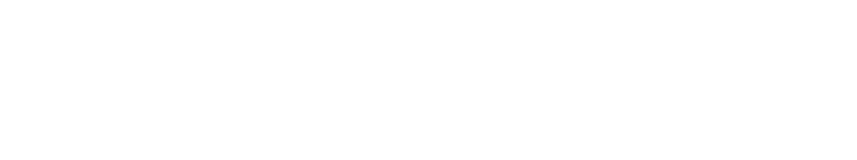
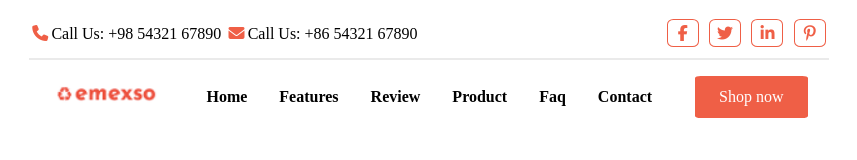
Before and after one commit to Marijus84/emexso-page-task, a plain HTML site: page index.html in a window 1280 px wide. Shown: the whole page, without its empty margins (211-1068 px from the left). Drawn offline with nearby package versions, Linux system fonts and the light colour scheme.

Commit message:
implement header

```diff
--- a/index.html
+++ b/index.html
@@ -9,12 +9,43 @@
       href="https://cdnjs.cloudflare.com/ajax/libs/normalize/8.0.1/normalize.min.css"
     />
     <link rel="stylesheet" href="styles/style.css" />
+    <script src="https://use.fontawesome.com/9c98694633.js"></script>
     <title>Emexso page</title>
   </head>
   <body>
+    <div class="main-container">
       <header>
-      <div class="contacts"></div>
-      <nav></nav>
+        <div class="contacts">
+          <div>
+            <i class="fa fa-phone" aria-hidden="true"></i>Call Us: +98 54321
+            67890 <i class="fa fa-envelope" aria-hidden="true"></i>Call Us: +86
+            54321 67890
+          </div>
+          <div>
+            <i class="fa fa-facebook square-border" aria-hidden="true"></i>
+            <i class="fa fa-twitter square-border" aria-hidden="true"></i>
+            <i class="fa fa-linkedin square-border" aria-hidden="true"></i>
+            <i class="fa fa-pinterest-p square-border" aria-hidden="true"></i>
+          </div>
+        </div>
+        <nav>
+          <div>
+            <a href="#"><img src="/assets/logo.png" alt="emexso logo" /></a>
+          </div>
+          <div>
+            <ul>
+              <li><a href="#" target="_blank">Home</a></li>
+              <li><a href="#" target="_blank">Features</a></li>
+              <li><a href="#" target="_blank">Review</a></li>
+              <li><a href="#" target="_blank">Product</a></li>
+              <li><a href="#" target="_blank">Faq</a></li>
+              <li><a href="#" target="_blank">Contact</a></li>
+            </ul>
+          </div>
+          <div>
+            <a href="#"><button>Shop now</button></a>
+          </div>
+        </nav>
       </header>
       <main>
         <section class="promotion">
@@ -26,5 +57,6 @@
           <div class="about"></div>
         </section>
       </main>
+    </div>
   </body>
 </html>
--- a/styles/style.css
+++ b/styles/style.css
@@ -0,0 +1,61 @@
+* {
+  box-sizing: border-box;
+}
+
+.main-container {
+  max-width: 800px;
+  margin: 1rem auto;
+}
+
+.contacts {
+  display: flex;
+  justify-content: space-between;
+  align-items: center;
+  border-bottom: rgba(50, 50, 50, 0.1) 2px solid;
+  padding-bottom: 0.5rem;
+}
+
+i {
+  color: #ef5f46;
+  margin: 0.2rem;
+}
+
+.square-border {
+  padding: 0.3rem;
+  border: solid 1px #ef5f46;
+  border-radius: 20%;
+  width: 2rem;
+  text-align: center;
+}
+
+nav {
+  display: flex;
+  justify-content: space-around;
+  align-items: center;
+  margin-top: 1rem;
+}
+
+ul {
+  display: flex;
+  gap: 2rem;
+  padding-left: 0;
+  margin: 0;
+}
+
+li {
+  list-style-type: none;
+}
+
+a {
+  text-decoration: none;
+  color: black;
+  font-weight: 600;
+}
+
+button {
+  background-color: #ef5f46;
+  color: white;
+  padding: 0.75rem 1.5rem;
+  border: none;
+  border-radius: 5%;
+}
```
Also changed, not shown: assets/logo.png (added). Lines whose indentation alone changed are shown as unchanged.
